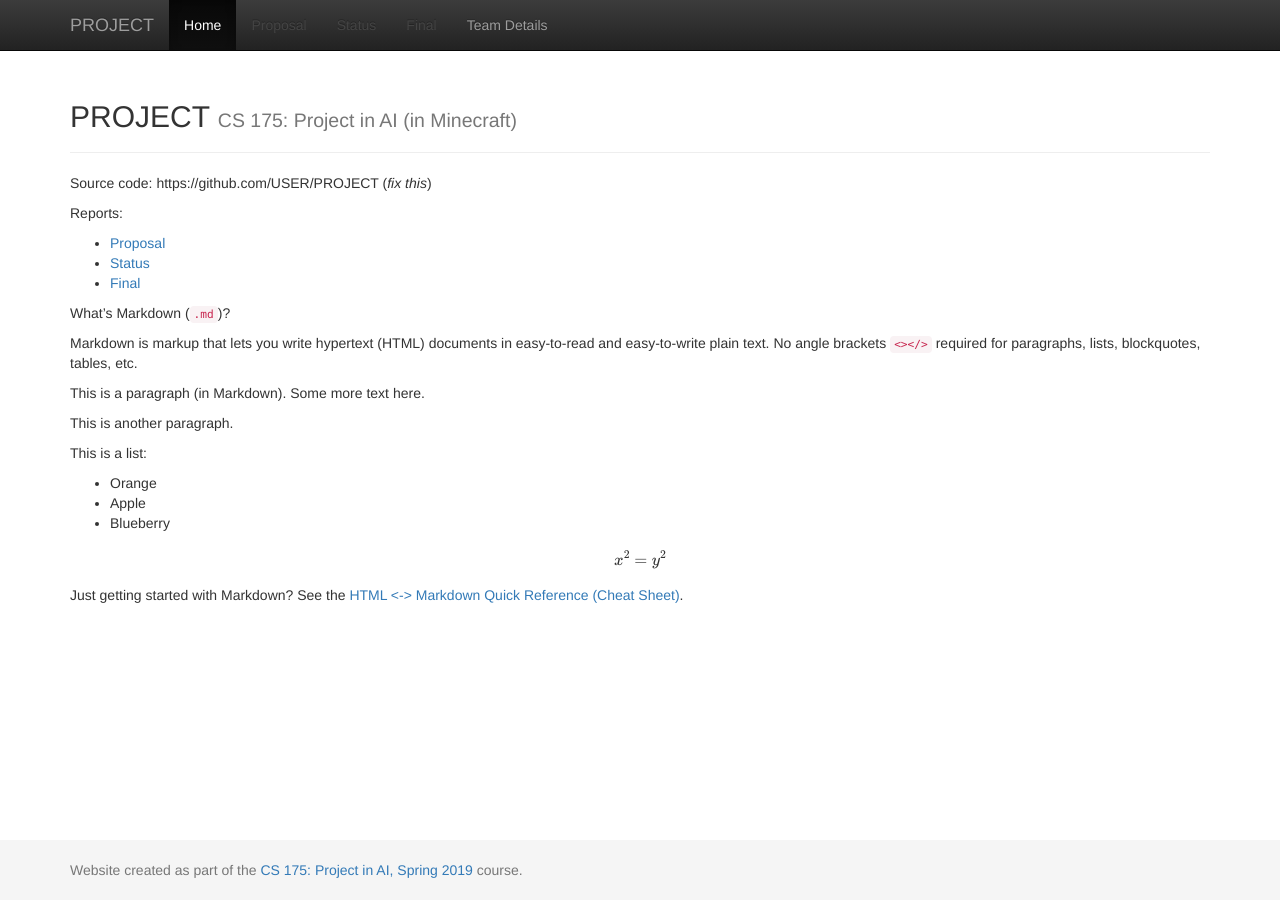
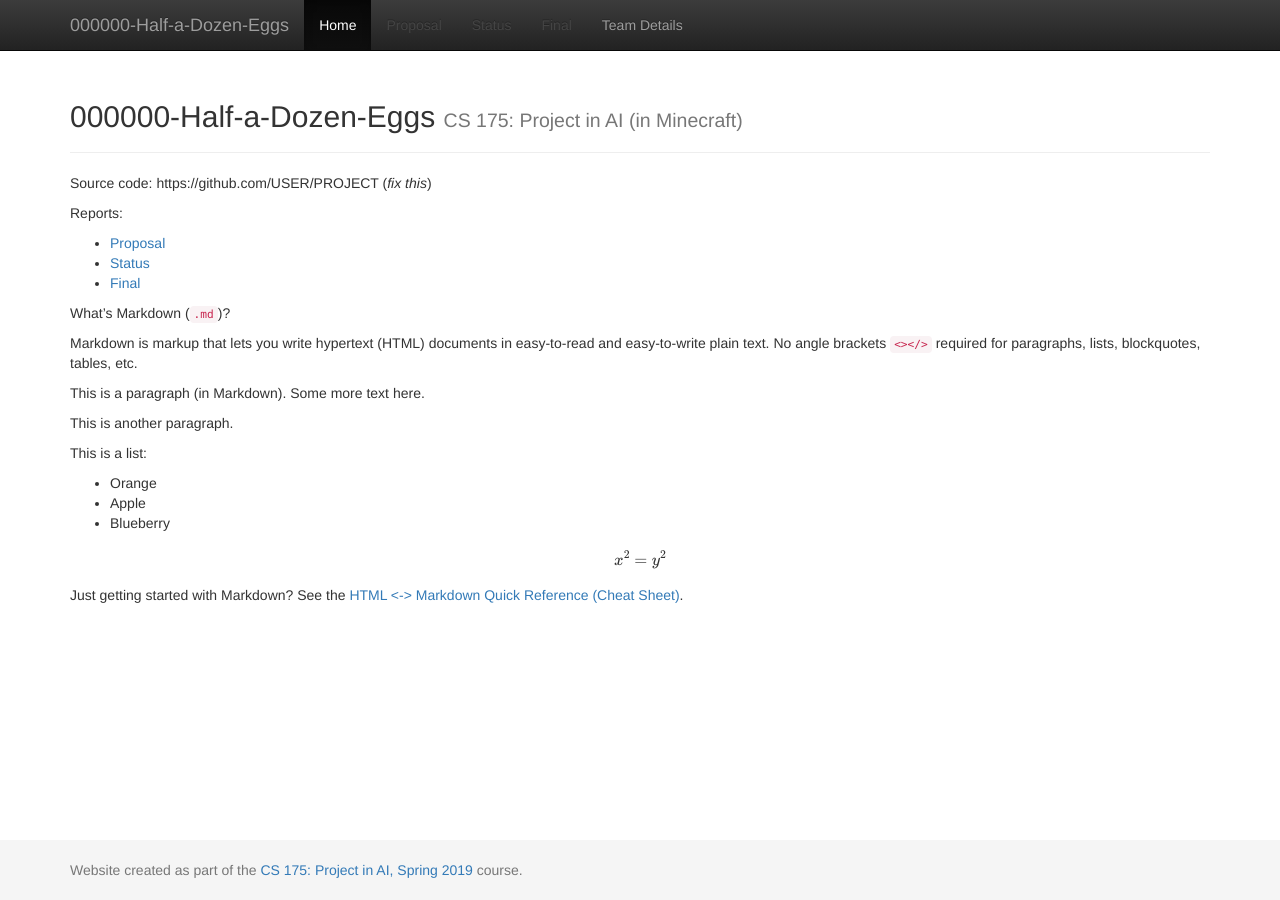
Before and after one commit to dwunderly/000000-Half-a-Dozen-Eggs, a Jekyll site: the page built from docs/index.md, in a window 1280 px wide. Built offline with Jekyll 4.4.1, drawn with Linux system fonts in a browser that asks for light colours; formulas are drawn with MathJax 3.

Commit message:
Update _config.yml

```diff
--- a/docs/_config.yml
+++ b/docs/_config.yml
@@ -1,7 +1,7 @@
 ###########
 # site.title
 
-title:    'PROJECT'
+title:    '000000-Half-a-Dozen-Eggs'
 subtitle: 'CS 175: Project in AI (in Minecraft)'
 
 
```
